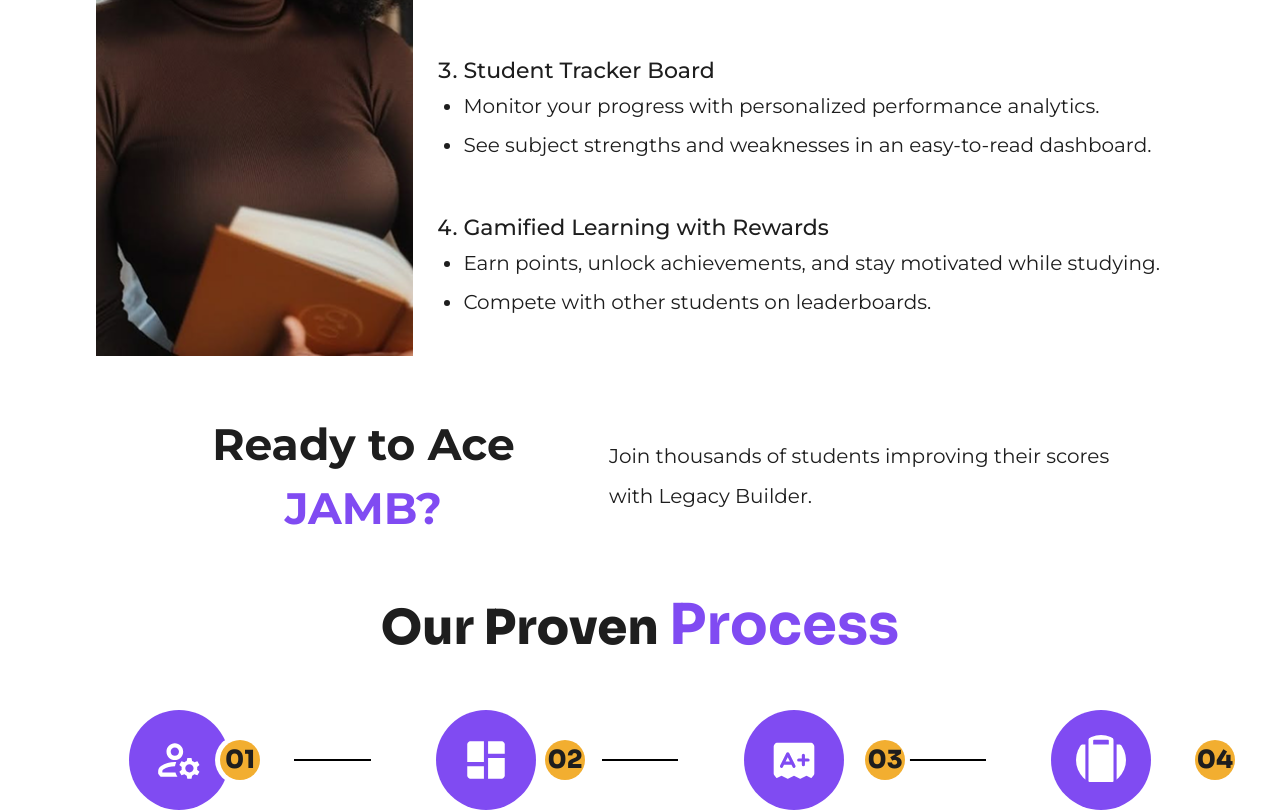
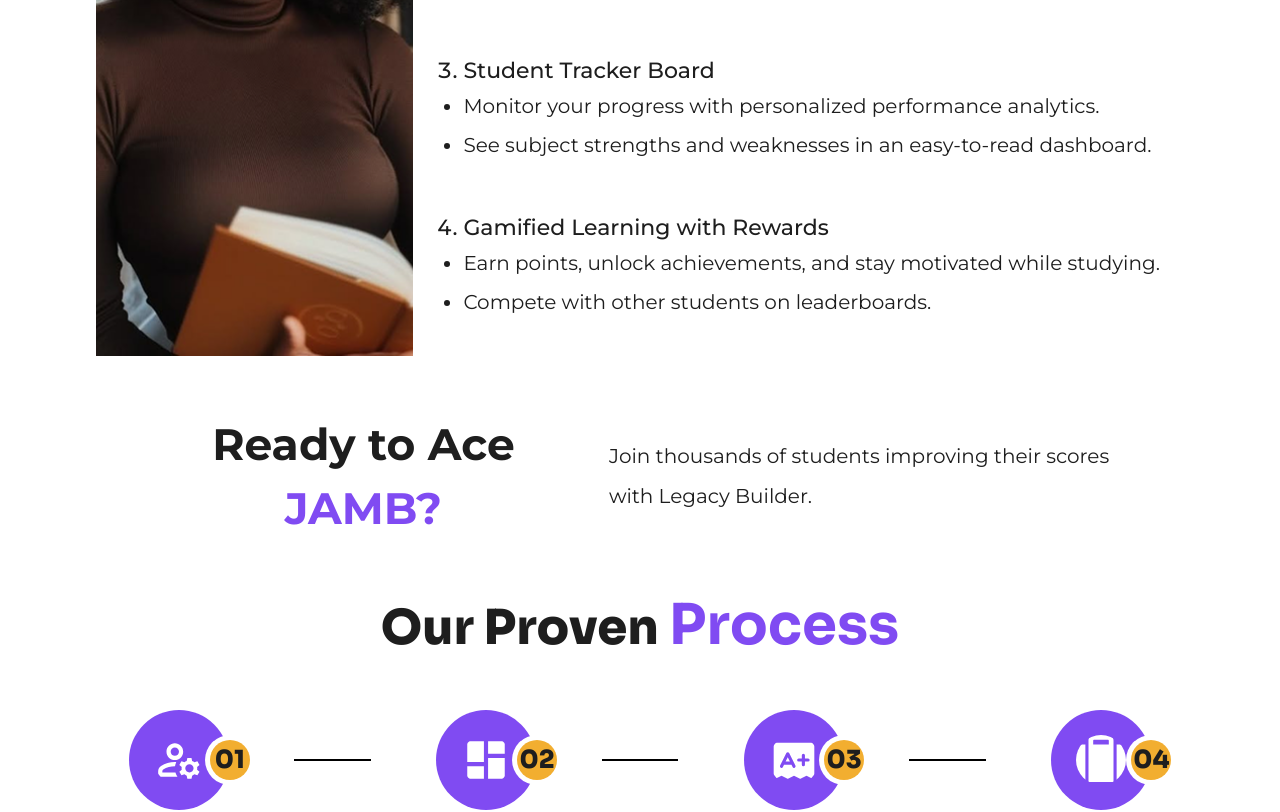
Before and after one commit to Kenzkyi/legacyBuilder, a React (Vite) app: page /learnmore in a window 1280 px wide. Shown: the part 2816-3628 px from the top of the page. Built offline with nearby package versions, Linux system fonts and the light colour scheme.

Commit message:
complete

```diff
--- a/src/styles/learnmore.css
+++ b/src/styles/learnmore.css
@@ -531,7 +531,7 @@
   background-color: #fff;
   border-radius: 50%;
   position: absolute;
-  left: 215px;
+  left: 16%;
 
   .innerzero1container {
     width: 40px;
@@ -558,7 +558,7 @@
   background-color: #fff;
   border-radius: 50%;
   position: absolute;
-  left: 540px;
+  left: 40%;
 
   .innerzero2container {
     width: 40px;
@@ -584,7 +584,7 @@
   background-color: #fff;
   border-radius: 50%;
   position: absolute;
-  left: 860px;
+  left: 64%;
 
   .innerzero3container {
     width: 40px;
@@ -611,7 +611,7 @@
   background-color: #fff;
   border-radius: 50%;
   position: absolute;
-  left: 1190px;
+  left: 88%;
 
   .innerzero4container {
     width: 40px;
```
